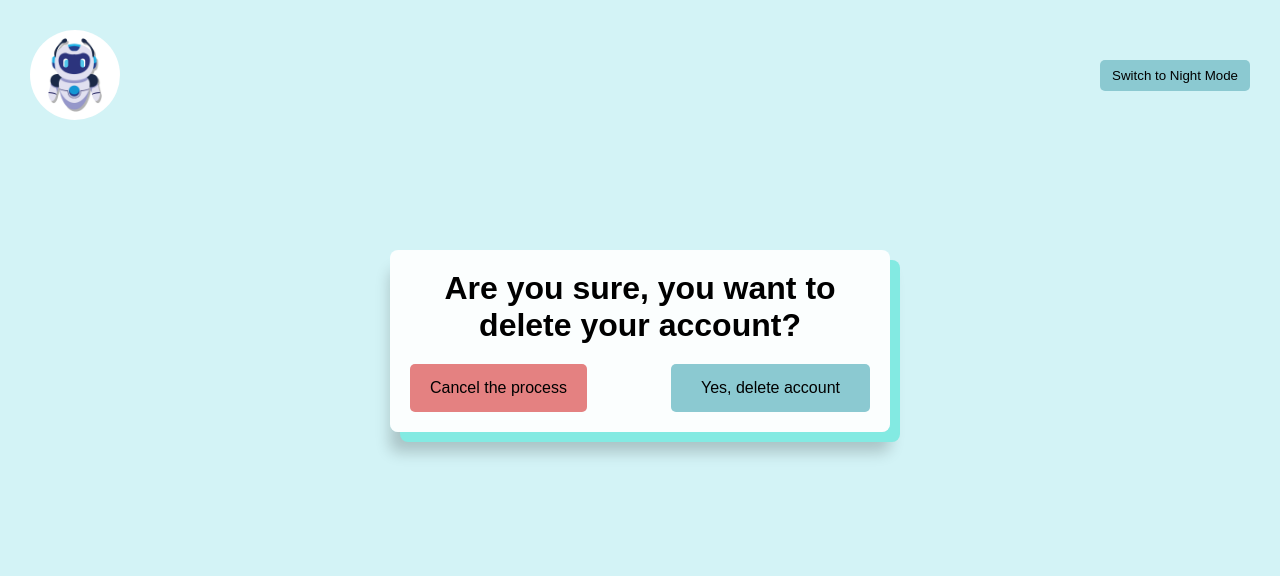
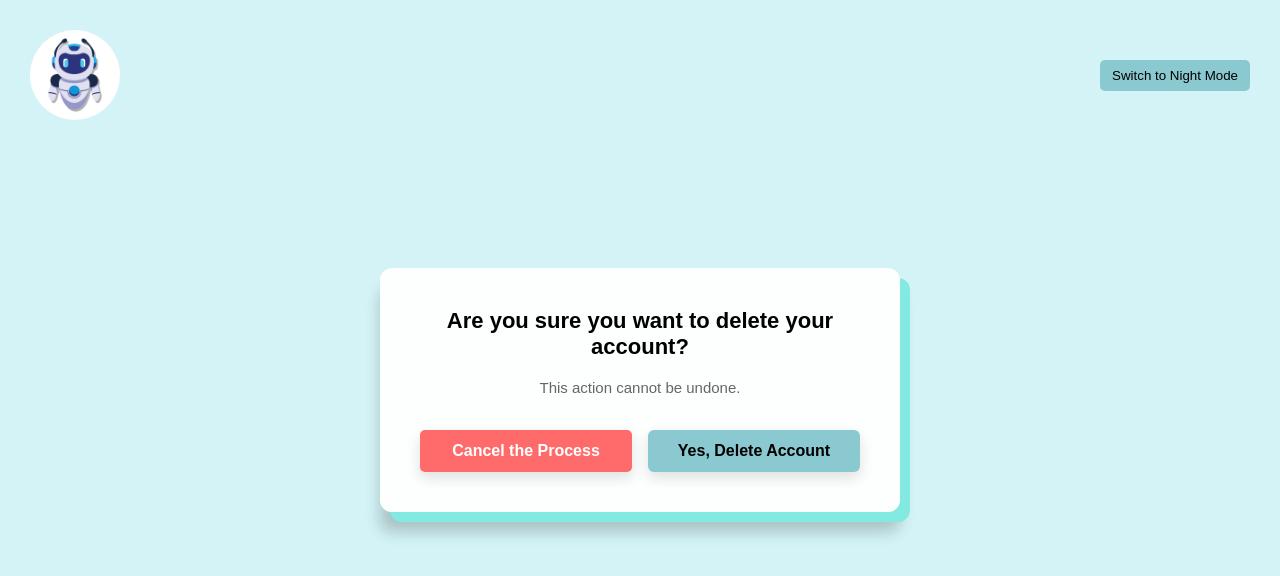
Before and after one commit to Harika-2002/Accessibility-Bot, a React (Create React App) app in the folder Accessibility-Bot-main/: page /delete-account in a window 1280 px wide. Shown: the top 576 px of the page. Built offline with nearby package versions, Linux system fonts and the light colour scheme; no server answers; sample sign-in values are in the browser's storage; the HTML template or start-up script is replaced by a standard one.

Commit message:
Added layout from layout

```diff
--- a/Accessibility-Bot-main/src/ChangePassword.js
+++ b/Accessibility-Bot-main/src/ChangePassword.js
@@ -29,18 +29,19 @@ const ChangePassword = () => {
     }
 
     try {
-      // Reauthenticate the user with their current password
       const credential = EmailAuthProvider.credential(
         user.email,
         currentPassword
       );
 
-      // Ensure reauthentication
       await reauthenticateWithCredential(user, credential);
-
-      // Update the password
       await updatePassword(user, newPassword);
       setMessage("Password updated successfully!");
+
+      // Clear form fields after success
+      setCurrentPassword("");
+      setNewPassword("");
+      setConfirmPassword("");
     } catch (error) {
       if (error.code === "auth/wrong-password") {
         setMessage("Incorrect current password. Please try again.");
@@ -54,43 +55,53 @@ const ChangePassword = () => {
 
   return (
     <div className="change-password-container">
-      <h1>Change Password</h1>
-      {message && <p className="feedback">{message}</p>}
-      <main>
       <form onSubmit={handlePasswordChange} className="change-password-form">
-          <label>
-            Current Password:
+        <h2>Change Password</h2>
+
+        {message && (
+          <p className="feedback" role="alert" aria-live="polite">
+            {message}
+          </p>
+        )}
+
+        <label htmlFor="current-password">Current Password</label>
         <input
+          id="current-password"
+          name="currentPassword"
           type="password"
           value={currentPassword}
           onChange={(e) => setCurrentPassword(e.target.value)}
+          placeholder="Current Password"
+          autoComplete="current-password"
           required
         />
-          </label>
 
-          <label>
-            New Password:
+        <label htmlFor="new-password">New Password</label>
         <input
+          id="new-password"
+          name="newPassword"
           type="password"
           value={newPassword}
           onChange={(e) => setNewPassword(e.target.value)}
+          placeholder="New Password"
+          autoComplete="new-password"
           required
         />
-          </label>
 
-          <label>
-            Confirm New Password:
+        <label htmlFor="confirm-password">Confirm New Password</label>
         <input
+          id="confirm-password"
+          name="confirmPassword"
           type="password"
           value={confirmPassword}
           onChange={(e) => setConfirmPassword(e.target.value)}
+          placeholder="Confirm New Password"
+          autoComplete="new-password"
           required
         />
-          </label>
 
         <button type="submit">Change Password</button>
       </form>
-      </main>
     </div>
   );
 };
--- a/Accessibility-Bot-main/src/DeleteAccount.css
+++ b/Accessibility-Bot-main/src/DeleteAccount.css
@@ -1,73 +1,146 @@
-/* Delete Account Page Styles */
+/* Delete Account Page Styles - matching SignupForm layout */
 .delete-account-container {
-    padding: 20px;
-    max-width: 500px;
-    margin: 100px auto; /* Centers the box in the page */
-    background-color: rgba(255, 255, 255, 0.9);
-    border-radius: 8px;
-    box-shadow: 10px 10px 0px #83EAE2, /* L-shaped shadow for bright mode */
-                0px 20px 15px rgba(0, 0, 0, 0.2); /* Soft shadow effect */
+    display: flex;
+    justify-content: center;
+    align-items: center;
+    min-height: 60vh;
+    width: 100%;
+    padding: 30px;
+    box-sizing: border-box;
+}
+
+.delete-account-card {
+    background: rgba(255, 255, 255, 0.95);
+    padding: 40px;
+    border-radius: 12px;
+    width: 100%;
+    max-width: 520px;
+    margin: auto;
     text-align: center;
+    box-shadow: 10px 10px 0px #83EAE2,
+                0px 20px 15px rgba(0, 0, 0, 0.2);
+    box-sizing: border-box;
+}
+
+.delete-account-card h2 {
+    font-size: 22px;
+    margin: 0 0 16px 0;
+    color: #000;
+    font-weight: 700;
+}
+
+.warning-text {
+    color: #666;
+    font-size: 15px;
+    margin-bottom: 30px;
 }
 
 .delete-account-buttons {
     display: flex;
     justify-content: space-between;
-    margin-top: 20px;
+    gap: 16px;
+    margin-top: 24px;
 }
 
 .cancel-button, .delete-button {
-    padding: 15px 30px;
+    flex: 1;
+    padding: 12px 20px;
     font-size: 16px;
-    border-radius: 5px;
+    border-radius: 6px;
     border: none;
     cursor: pointer;
-    color: #000000; /* Ensure text color is white */
+    font-weight: 600;
+    box-shadow: 0 6px 14px rgba(0,0,0,0.12);
+    transition: background-color 150ms ease, transform 80ms;
+}
+
+.cancel-button {
+    background-color: #ed6262;
+    color: #000000;
+}
+
+.cancel-button:hover {
+    background-color: #d32f2f;
+    transform: translateY(-1px);
 }
 
 .delete-button {
     background-color: #8BC9D1;
-    color: #000000; /* Black text on delete button */
-}
-
-.cancel-button:hover {
-    background-color: #d32f2f; /* Slightly darker red on hover */
+    color: #000000;
 }
 
 .delete-button:hover {
     background-color: #06d0e3;
+    transform: translateY(-1px);
+}
+
+.cancel-button:focus-visible,
+.delete-button:focus-visible {
+    outline: 3px solid rgba(43,187,173,0.28);
+    outline-offset: 2px;
 }
 
 /* Night mode specific styles */
-.night-mode .delete-account-container {
-    background-color: #1c2833;
+.night-mode .delete-account-card {
+    background: linear-gradient(180deg, rgba(46,64,83,0.98), rgba(36,54,71,0.95));
     color: #ecf0f1;
-    padding: 20px;
-    border-radius: 8px;
-    box-shadow: 10px 10px 0px #b0b0b0, /* L-shaped light grey shadow */
-                0px 20px 15px rgba(0, 0, 0, 0.2); /* Soft shadow effect */
-    text-align: center;
+    box-shadow: 10px 10px 0px #b0b0b0,
+                0px 20px 15px rgba(0, 0, 0, 0.2);
+}
+
+.night-mode .delete-account-card h2 {
+    color: #ecf0f1;
+}
+
+.night-mode .warning-text {
+    color: #b0b0b0;
 }
 
 .night-mode .cancel-button {
-    background-color: #34495e;
-    color: #ffffff; /* Ensure white text in night mode as well */
+    background-color: #799d67;
+    color: #ffffff;
+    border: 2px solid rgba(255,255,255,0.14);
+    box-shadow: 0 6px 18px rgba(0,0,0,0.6), 6px 6px 0 rgba(0,0,0,0.25);
 }
 
-.bright-mode .cancel-button {
-    background-color: #E48181;
-    color: #000000; /* Ensure white text in night mode as well */
+.night-mode .cancel-button:hover {
+    background-color: hsl(0, 92%, 48%);
 }
 
 .night-mode .delete-button {
-    background-color: #34495e;
-    color: #ffffff; /* White text for delete button in night mode */
-}
-
-.night-mode .cancel-button:hover {
-    background-color: #2c5e88; /* Darker red on hover in night mode */
+    background-color: #c66c59;
+    color: #ffffff;
+    border: 2px solid rgba(255,255,255,0.14);
+    box-shadow: 0 6px 18px rgba(0,0,0,0.6), 6px 6px 0 rgba(0,0,0,0.25);
 }
 
 .night-mode .delete-button:hover {
-    background-color: #4a6c87; /* Darker shade for delete button hover in night mode */
+    background-color: #0876e5;
 }
+
+/* Responsive adjustments */
+@media (max-width: 768px) {
+    .delete-account-container {
+        padding: 20px;
+    }
+
+    .delete-account-card {
+        padding: 30px;
+    }
+}
+
+@media (max-width: 520px) {
+    .delete-account-buttons {
+        flex-direction: column;
+    }
+
+    .cancel-button, .delete-button {
+        width: 100%;
+    }
+}
+
+@media (max-width: 420px) {
+    .delete-account-card {
+        padding: 30px 20px;
+    }
+}
--- a/Accessibility-Bot-main/src/DeleteAccount.js
+++ b/Accessibility-Bot-main/src/DeleteAccount.js
@@ -1,20 +1,19 @@
 import React from "react";
-import { getAuth, deleteUser } from "firebase/auth"; // Firebase auth for user deletion
-import { useNavigate } from "react-router-dom"; // For navigation
-import "./DeleteAccount.css"; // Assuming this contains the style you want to use
+import { getAuth, deleteUser } from "firebase/auth";
+import { useNavigate } from "react-router-dom";
+import "./DeleteAccount.css";
 
 const DeleteAccount = () => {
   const auth = getAuth();
   const user = auth.currentUser;
   const navigate = useNavigate();
 
-  // Handle account deletion
   const handleDeleteAccount = async () => {
     if (user) {
       try {
-        await deleteUser(user); // Delete the user from Firebase Auth
+        await deleteUser(user);
         alert("Account deleted successfully!");
-        navigate("/signup"); // Redirect to signup after deletion
+        navigate("/signup");
       } catch (error) {
         alert(`Error deleting account: ${error.message}`);
       }
@@ -23,25 +22,26 @@ const DeleteAccount = () => {
     }
   };
 
-  // Cancel the process and go back to the dashboard
   const handleCancel = () => {
-    navigate("/dashboard"); // Redirect back to the dashboard
+    navigate("/dashboard");
   };
 
   return (
-    <main>
-      <div className="delete-account-container">
-        <h1>Are you sure, you want to delete your account?</h1>
+    <div className="delete-account-container">
+      <div className="delete-account-card">
+        <h2>Are you sure you want to delete your account?</h2>
+        <p className="warning-text">This action cannot be undone.</p>
+
         <div className="delete-account-buttons">
           <button className="cancel-button" onClick={handleCancel}>
-            Cancel the process
+            Cancel the Process
           </button>
           <button className="delete-button" onClick={handleDeleteAccount}>
-            Yes, delete account
+            Yes, Delete Account
           </button>
         </div>
       </div>
-    </main>
+    </div>
   );
 };
 
```
Also changed, not shown: Accessibility-Bot-main/src/ChangePassword.css (+103 -43 lines). Lines whose indentation alone changed are shown as unchanged.
